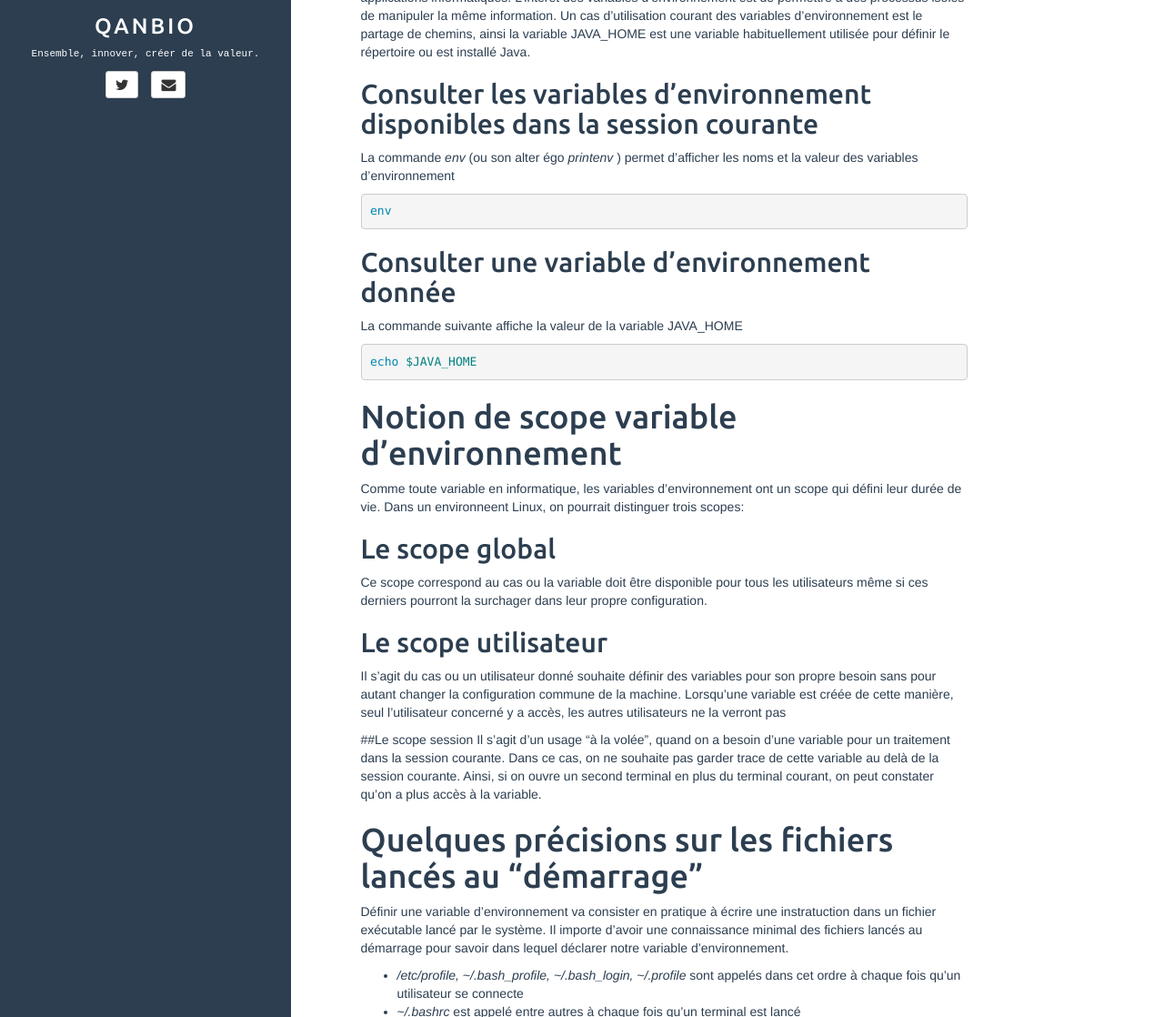
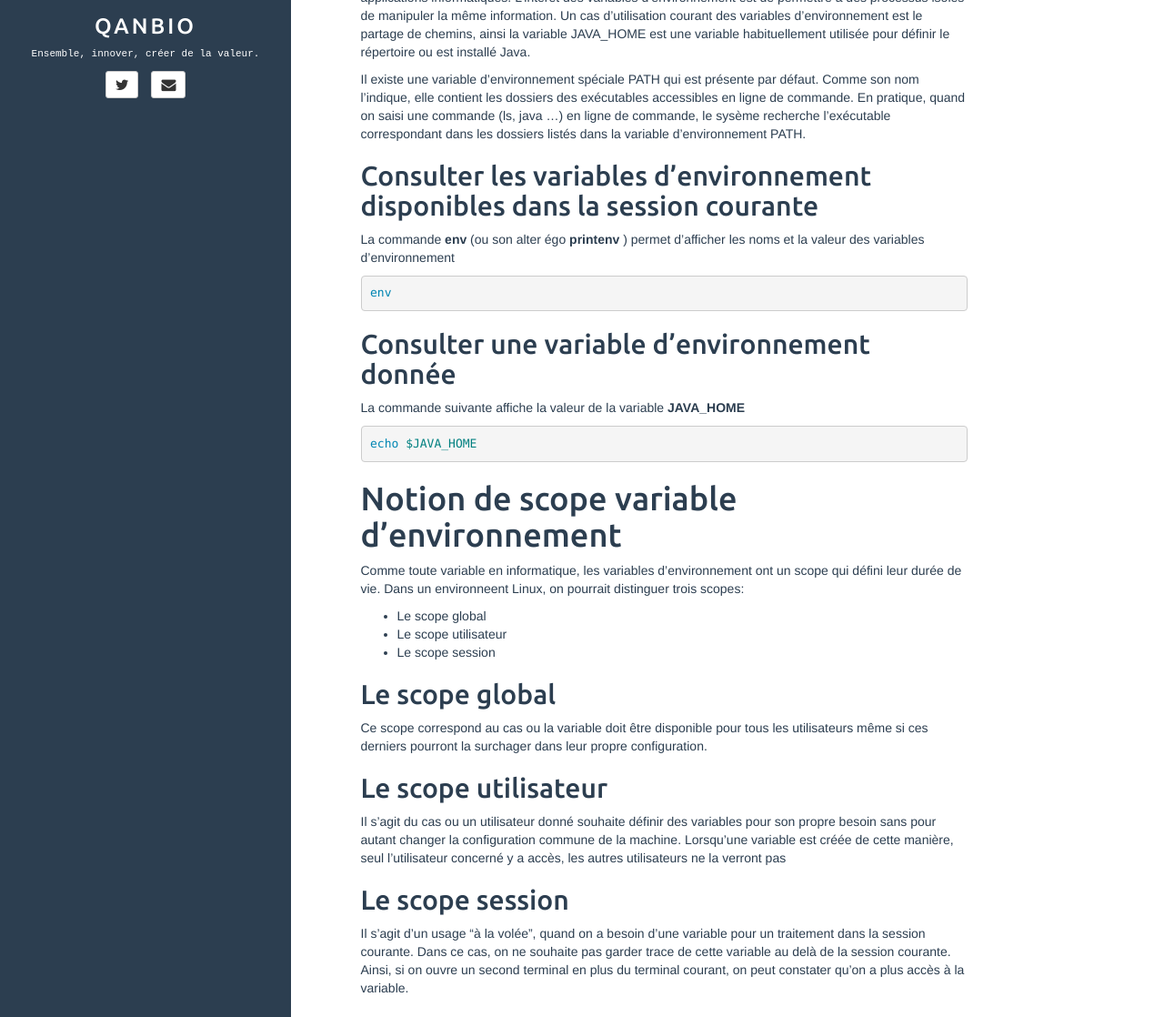
Before and after one commit to qanbio/blog, a Jekyll site: the page built from _posts/2017-02-07-variables-environnement-linux.md, in a window 1280 px wide and 1400 px high, cut to the strip 282-1400 px from the top of the window. Shown: the whole strip at 91% size. Built offline with Jekyll 4.4.1, drawn with Linux system fonts in a browser that asks for light colours; comment, search, counter and statistics services are not loaded; some of the changed text lies outside the part shown.

Commit message:
Corrections sur le post var env

```diff
--- a/_posts/2017-02-07-variables-environnement-linux.md
+++ b/_posts/2017-02-07-variables-environnement-linux.md
@@ -13,16 +13,18 @@ description: Ce post est un aide-mémoire pour la création de variables d'envir
 
 Une variable d’environnement est une variable dynamique utilisée par des processus, y compris  les applications informatiques.  L'intérêt des variables d’environnement est de permettre à des processus isolés de manipuler la même information. Un cas d'utilisation courant des variables d'environnement est le partage de chemins, ainsi la variable JAVA_HOME est une variable habituellement utilisée pour définir le répertoire ou est installé Java.
 
+Il existe une variable d'environnement spéciale PATH qui est présente par défaut. Comme son nom l'indique, elle contient les dossiers des exécutables accessibles en ligne de commande. En pratique, quand on saisi une commande (ls, java ...) en ligne de commande, le sysème recherche l'exécutable correspondant dans les dossiers listés dans la variable d'environnement PATH.
+
 ## Consulter les variables d'environnement disponibles dans la session courante
 
-La commande *env* (ou son alter égo *printenv* ) permet d'afficher les noms et la valeur des variables d’environnement
+La commande **env** (ou son alter égo **printenv** ) permet d'afficher les noms et la valeur des variables d’environnement
 
 {% highlight bash %}
 env
 {% endhighlight %}
 
 ## Consulter une variable d'environnement donnée
-La commande suivante affiche la valeur de la variable JAVA_HOME
+La commande suivante affiche la valeur de la variable **JAVA_HOME**
 
 {% highlight bash %}
 echo $JAVA_HOME
@@ -32,23 +34,26 @@ echo $JAVA_HOME
 
 Comme toute variable en informatique, les variables d’environnement ont un scope qui défini leur durée de vie. Dans un environneent Linux, on pourrait distinguer trois scopes:
 
+* Le scope global
+* Le scope utilisateur
+* Le scope session
+
 ## Le scope global
 Ce scope correspond au cas ou la variable doit être disponible pour tous les utilisateurs même si ces derniers pourront la surchager dans leur propre configuration.
 
 ## Le scope utilisateur
 Il s'agit du cas ou un utilisateur donné souhaite définir des variables pour son propre besoin sans pour autant changer la configuration commune de la machine. Lorsqu'une variable est créée de cette manière, seul l'utilisateur concerné y a accès, les autres utilisateurs ne la verront pas
 
-##Le scope session
+## Le scope session
 Il s'agit d'un usage "à la volée", quand on a besoin d'une variable pour un traitement dans la session courante. Dans ce cas, on ne souhaite pas garder trace de cette variable au delà de la session courante. Ainsi, si  on ouvre un second terminal en plus du terminal courant, on peut constater qu'on a plus accès à la variable.
 
 
 # Quelques précisions sur les fichiers lancés au "démarrage"
-Définir une variable d'environnement va consister en pratique à écrire une instratuction dans un fichier exécutable lancé par le système. Il importe d'avoir une connaissance minimal des fichiers lancés au démarrage pour savoir dans lequel déclarer notre variable d'environnement.
+Définir une variable d'environnement va consister dans nombre de cas, à écrire une instruction dans un fichier exécutable lancé par le système. Il importe d'avoir une connaissance minimal des fichiers lancés au démarrage pour savoir dans lequel déclarer notre variable d'environnement.
 *  */etc/profile, ~/.bash_profile, ~/.bash_login, ~/.profile* sont appelés dans cet ordre à chaque fois qu'un utilisateur se connecte
 * *~/.bashrc* est appelé entre autres à chaque fois qu'un terminal est lancé
 
 En pratique  *~/.bash_profile* est le lieu idéal pour définir la configuration propre à un utilisateur courant tandis que */etc/profile* sera adapté aux configurations devant impacter tous les utilisateurs.
-
 
 # Création d'une variable d’environnement
 
@@ -58,21 +63,27 @@ La manière de créer une variable d'environnement va dépendre du scope choisi.
 * Enfin pour la session courante de l'utilisateur crepin_fadjo, nous souhaiterions que la variable JAVA_HOME pointe vers l'install de Java 8 Update 121.
 
 # Création d'une variable d’environnement pour la session courante
+Il suffira de déclarer la variable directement en ligne de commande.
+
 {% highlight bash %}
 export JAVA_HOME=/opt/jdk1.8.0_121/
 {% endhighlight %}
 Si nous ouvrons une nouvelle session, nous pouvons constater que notre variable n'y existe pas.
 
 # Création d'une variable d’environnement pour l'utilisateur courant
+
 En étant connecté en tant que crepin_fadjo :
+
 {% highlight bash %}
 sudo echo "export JAVA_HOME=/opt/jdk1.8.0_101/" >> /home/crepin_fadjo/.bash_profile
 {% endhighlight %}
-Si nous changeons d'utilisateur, nous pouvons constater que notre variable n'y existe pas.
+Si nous changeons d'utilisateur, nous pouvons constater que notre variable n'y existe pas. Par contre, si crepin_fadjo se reconnecte, il verra à nouveau *JAVA_HOME*
 
 # Création d'une variable d’environnement pour tous les utilisateurs
-Avec un utilisateur autorisé :
+Il nous faut définir la variable dans un fichier lancé au démarrage quelque soit l'utilisateur qui se connecte. Comme indiqué précédemment, */etc/profile* est adapté pour ce besoin.
+
 {% highlight bash %}
 sudo echo "export JAVA_HOME=/opt/jdk1.8.0_10/" >> /etc/profile
 {% endhighlight %}
+
 Il faut noter que l'utilisateur crepin_fadjo continuera à avoir JAVA_HOME=/opt/jdk1.8.0_101 car il a surchagé la config réalisée dans /etc/profile
```
